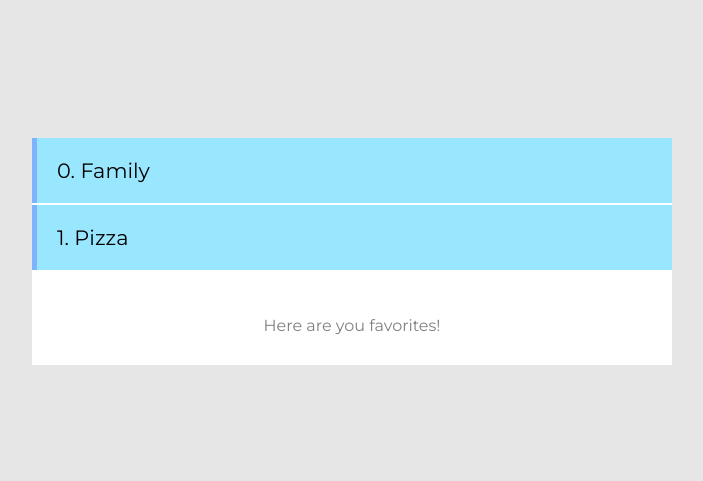
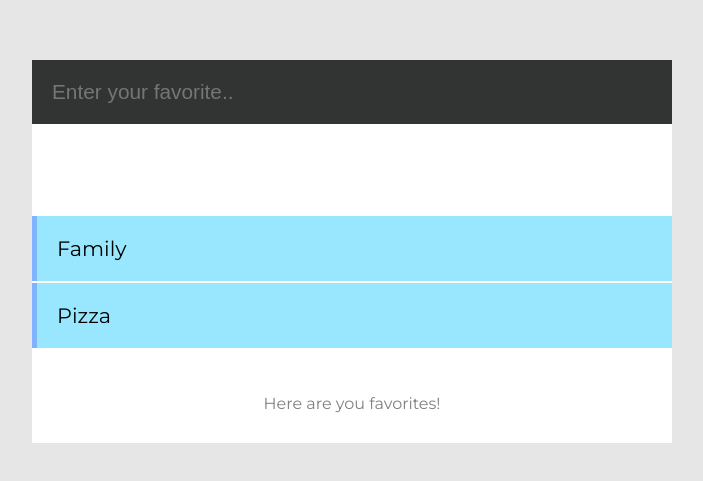
Before and after one commit to rubypruneda/simple-vue-project, a Vue app: page / in a window 1280 px wide. Shown: the part 141-622 px from the top of the page, without its empty margins (288-991 px from the left). Built offline with nearby package versions, Linux system fonts and the light colour scheme.

Commit message:
user input is being saved in data function

```diff
--- a/src/components/Favs.vue
+++ b/src/components/Favs.vue
@@ -1,8 +1,12 @@
 <template>
   <div class="hello">
     <div class='holder'>
+    <form @submit.prevent="addFav">
+      <input type="text" placeholder="Enter your favorite.."  v-model="fav">
+    </form>
+    <p>{{fav}}</p>
       <ul>
-        <li v-for="(info, i) in favs" :key="i">{{i}}. {{info.favorite}}</li>
+        <li v-for="(info, i) in favs" :key="i"> {{info.fav}}</li>
       </ul>
       <p>Here are you favorites!</p>
     </div>
@@ -14,19 +18,33 @@ export default {
   name: 'Favs',
   data() {
     return {
+      fav: '',
      favs: [
-       {'favorite': 'Family'},
-       {'favorite': 'Pizza'},
-     ],
-     showAlert: true,
-     showClasses: true,
+       {'fav': 'Family'},
+       {'fav': 'Pizza'}
+     ]
     }
+  },
+  methods : {
+      addFav(){
+          this.favs.push({fav: this.fav});
+          this.fav = '';
+      }
   }
 }
 </script>
 
 <!-- Add "scoped" attribute to limit CSS to this component only -->
 <style scoped>
+input {
+    width: calc(100% - 40px);
+    border: 0;
+    padding: 20px;
+    font-size: 1.3em;
+    background-color: #323333;
+    color: #687F7F;
+  }
+
 .holder {
     background: #fff;
   }
```
